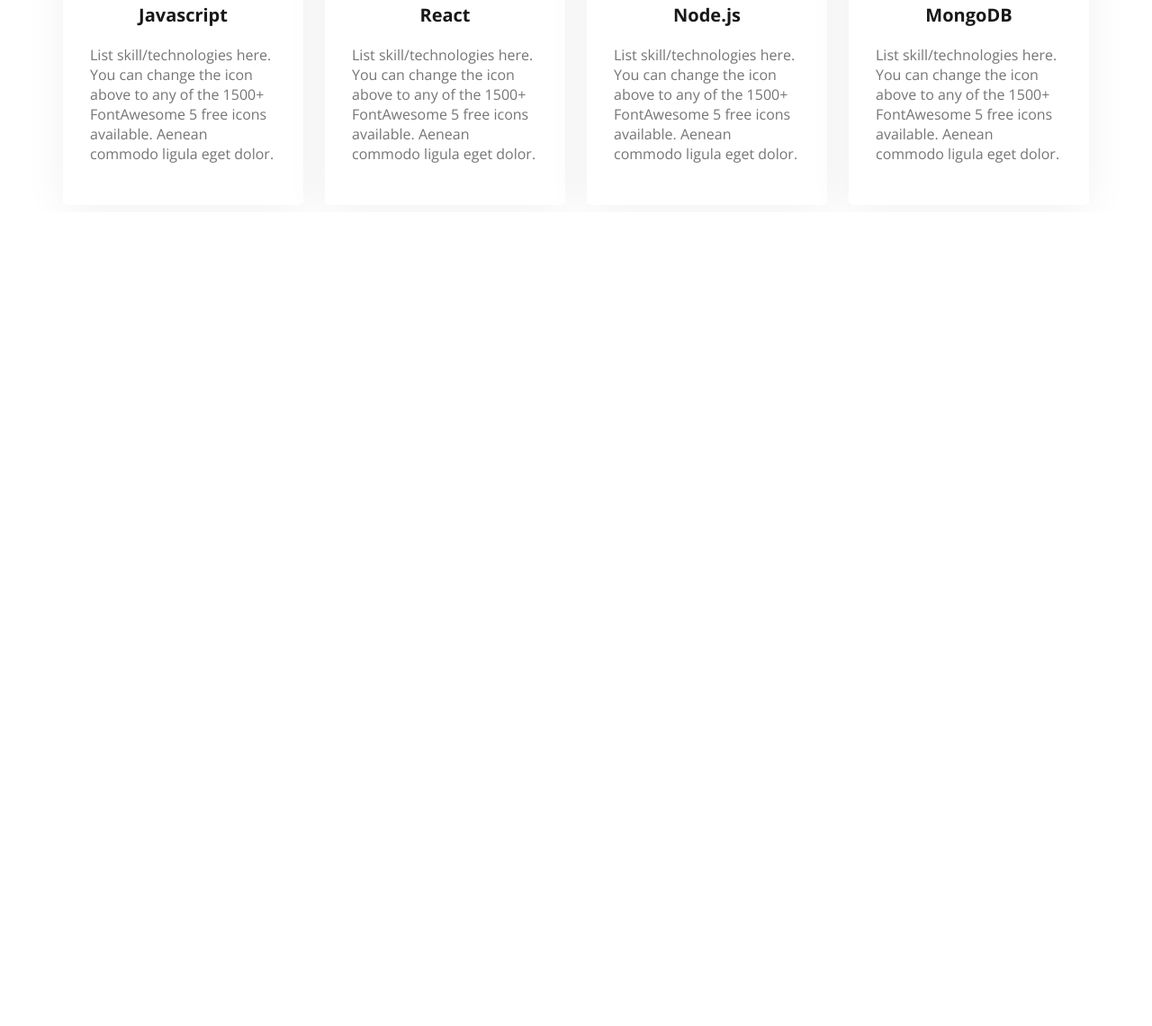
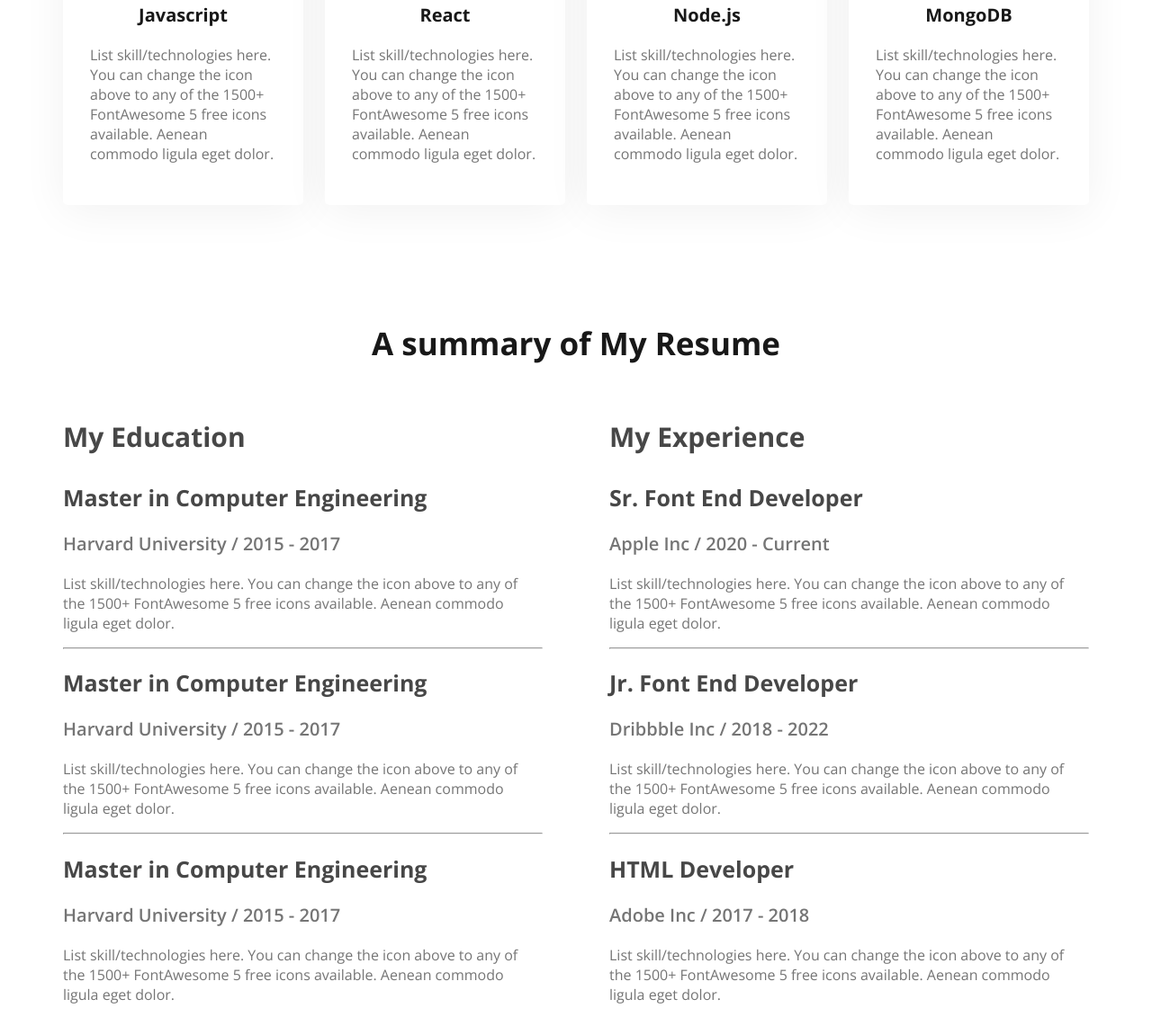
Before and after one commit to kawser2917/protfolio_practice, a plain HTML site: page index.html in a window 1280 px wide. Shown: the part 2010-3151 px from the top of the page at 90% size. Before the commit the page ends 2246 px from the top, so only its background shows below. Drawn offline with nearby package versions, Linux system fonts and the light colour scheme.

Commit message:
resume section added

```diff
--- a/index.html
+++ b/index.html
@@ -33,6 +33,7 @@
 
     </header>
     <main>
+        <!-- About section -->
         <section class="about">
             <h3 class="section-title">About Me</h3>
             <p class="section-description">I, m a designer & developer with a passion for web design. I enjoy developing simple, clean and slick websites that provide real value to the end user. Thousands of clients have procured exceptional resulfs while working with me. Delivering work within time and budget which meets clients requirements in our mata.</p>
@@ -57,6 +58,7 @@
             </div>
 
         </section>
+        <!-- What i do section -->
         <section>
             <h3 class="section-title">What I Do</h3>
             <p id="what-i-do-description" class="section-description">
@@ -85,6 +87,59 @@
                 </div>
             </div>
         </section>
+        <!-- My resume section -->
+        <section>
+            <h3 class="section-title">A summary of My Resume</h3>
+            <div class="resume-container">
+               <div class="resume-column">
+                <h3 class="resume-column-title">My Education</h3>
+                <div class="resume-item">
+                    <h2 class="resume-item-title">Master in Computer Engineering</h2>
+                    <h3 class="resume-item-instution">Harvard University / 2015 - 2017</h3>
+                    <p class="resume-item-description">List skill/technologies here. You can change the icon above
+                        to any of the 1500+ FontAwesome 5 free icons available. Aenean commodo ligula eget dolor.</p>
+                </div>
+                <hr>
+                <div class="resume-item">
+                    <h2 class="resume-item-title">Master in Computer Engineering</h2>
+                    <h3 class="resume-item-instution">Harvard University / 2015 - 2017</h3>
+                    <p class="resume-item-description">List skill/technologies here. You can change the icon above
+                        to any of the 1500+ FontAwesome 5 free icons available. Aenean commodo ligula eget dolor.</p>
+                </div>
+                <hr>
+                <div class="resume-item">
+                    <h2 class="resume-item-title">Master in Computer Engineering</h2>
+                    <h3 class="resume-item-instution">Harvard University / 2015 - 2017</h3>
+                    <p class="resume-item-description">List skill/technologies here. You can change the icon above
+                        to any of the 1500+ FontAwesome 5 free icons available. Aenean commodo ligula eget dolor.</p>
+                </div>
+               </div>
+
+               <div class="resume-column">
+                <h3 class="resume-column-title">My Experience</h3>
+                <div class="resume-item">
+                    <h2 class="resume-item-title">Sr. Font End Developer</h2>
+                    <h3 class="resume-item-instution">Apple Inc / 2020 - Current</h3>
+                    <p class="resume-item-description">List skill/technologies here. You can change the icon above
+                        to any of the 1500+ FontAwesome 5 free icons available. Aenean commodo ligula eget dolor.</p>
+                </div>
+                <hr>
+                <div class="resume-item">
+                    <h2 class="resume-item-title">Jr. Font End Developer</h2>
+                    <h3 class="resume-item-instution">Dribbble Inc / 2018 - 2022</h3>
+                    <p class="resume-item-description">List skill/technologies here. You can change the icon above
+                        to any of the 1500+ FontAwesome 5 free icons available. Aenean commodo ligula eget dolor.</p>
+                </div>
+                <hr>
+                <div class="resume-item">
+                    <h2 class="resume-item-title">HTML Developer</h2>
+                    <h3 class="resume-item-instution">Adobe Inc / 2017 - 2018</h3>
+                    <p class="resume-item-description">List skill/technologies here. You can change the icon above
+                        to any of the 1500+ FontAwesome 5 free icons available. Aenean commodo ligula eget dolor.</p>
+                </div>
+               </div>
+            </div>
+        </section>
     </main>
     <footer>
 
--- a/style/style.css
+++ b/style/style.css
@@ -118,6 +118,10 @@ main {
     margin: 0 auto;
 }
 
+main section {
+    margin-top: 130px;
+}
+
 /* Main section end */
 .about {
     padding: 131px;
@@ -160,3 +164,35 @@ main {
     font-size: 16px;
     font-weight: 400;
 }
+
+/* Resume section */
+.resume-container {
+    display: flex;
+    gap: 74px;
+}
+
+.resume-column-title {
+    color: #474747;
+    font-size: 30px;
+    font-weight: 700;
+}
+
+.resume-item-title {
+    color: #474747;
+    font-size: 25px;
+    font-weight: 700;
+}
+
+.resume-item-instution {
+    color: #757575;
+    font-size: 20px;
+    font-weight: 600;
+    margin-top: 10px;
+}
+
+.resume-item-description {
+    color: #757575;
+    font-size: 16px;
+    font-weight: 400;
+    border-color: 1px solid #D1D1D1;
+}
```
